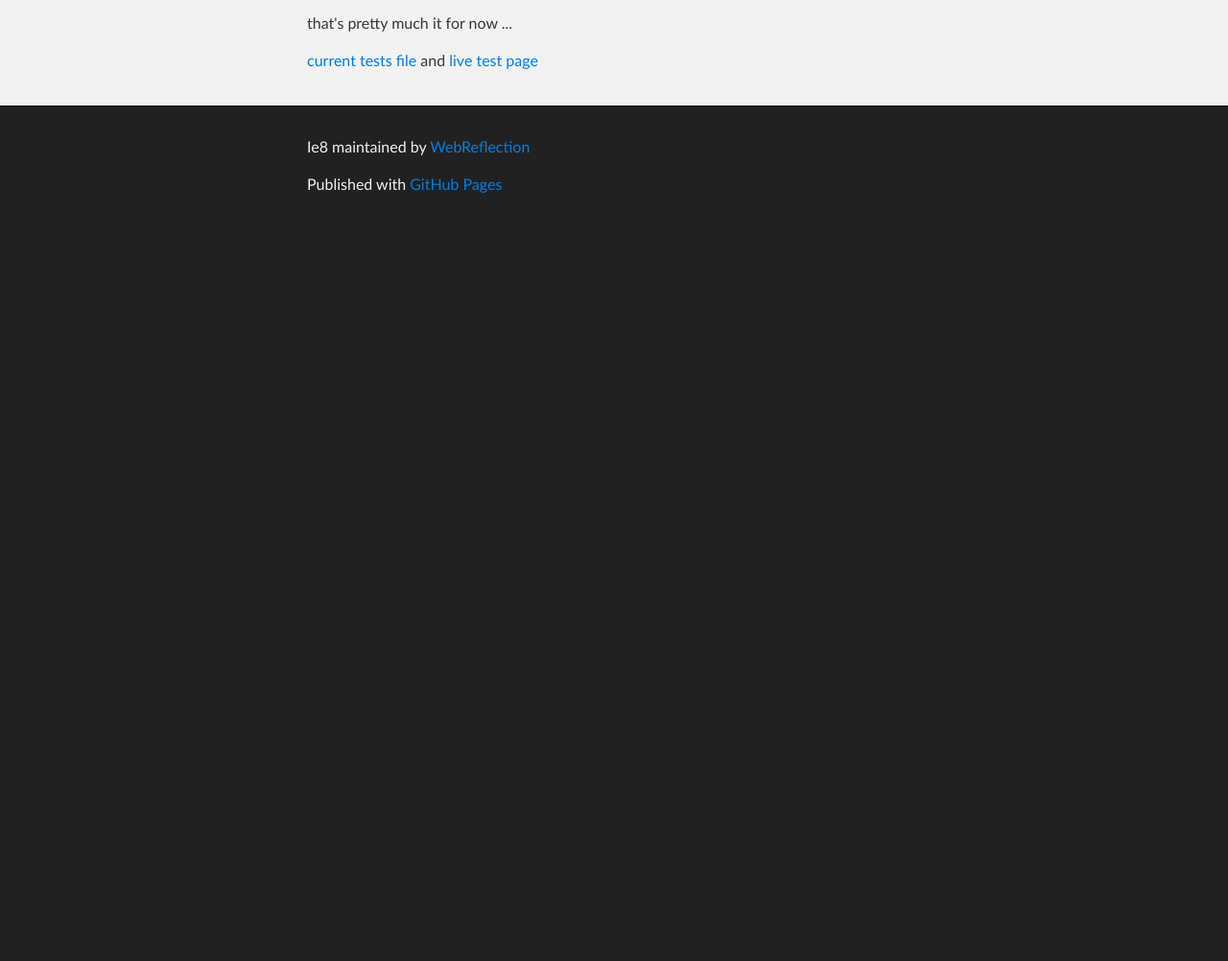
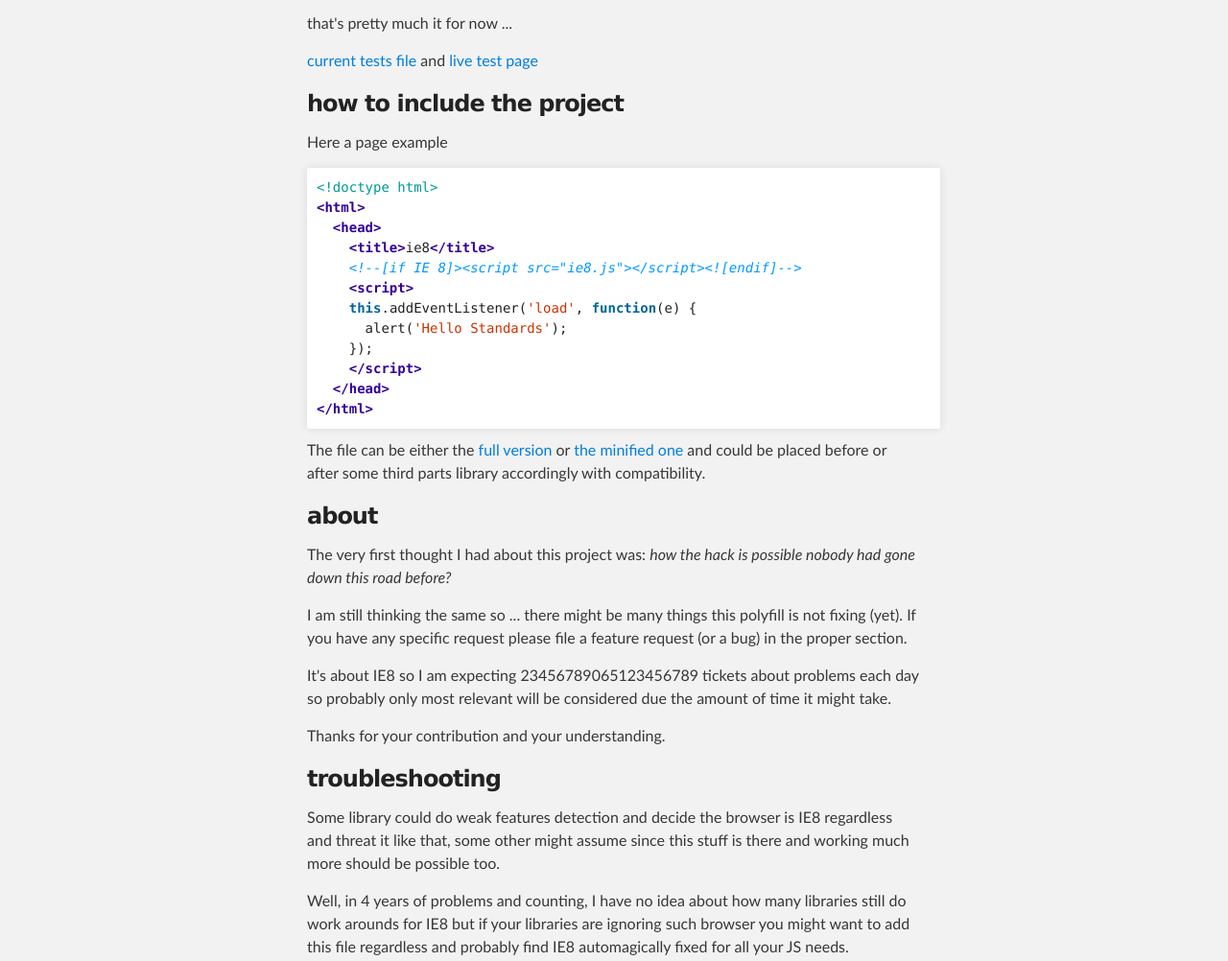
Before and after one commit to WebReflection/ie8, a plain HTML site: page index.html in a window 1280 px wide. Shown: the part 589-1591 px from the top of the page at 96% size. Before the commit the page ends 828 px from the top, so only its background shows below. Drawn offline with Linux system fonts and the light colour scheme.

Commit message:
Create gh-pages branch via GitHub

```diff
--- a/index.html
+++ b/index.html
@@ -52,6 +52,46 @@
 </ul><p>that's pretty much it for now ... </p>
 
 <p><a href="test/ie8.js">current tests file</a> and <a href="http://webreflection.github.io/ie8/test/">live test page</a></p>
+
+<h3>
+<a name="how-to-include-the-project" class="anchor" href="#how-to-include-the-project"><span class="octicon octicon-link"></span></a>how to include the project</h3>
+
+<p>Here a page example</p>
+
+<div class="highlight"><pre><span class="cp">&lt;!doctype html&gt;</span>
+<span class="nt">&lt;html&gt;</span>
+  <span class="nt">&lt;head&gt;</span>
+    <span class="nt">&lt;title&gt;</span>ie8<span class="nt">&lt;/title&gt;</span>
+    <span class="c">&lt;!--[if IE 8]&gt;&lt;script src="ie8.js"&gt;&lt;/script&gt;&lt;![endif]--&gt;</span>
+    <span class="nt">&lt;script&gt;</span>
+    <span class="k">this</span><span class="p">.</span><span class="nx">addEventListener</span><span class="p">(</span><span class="s1">'load'</span><span class="p">,</span> <span class="kd">function</span><span class="p">(</span><span class="nx">e</span><span class="p">)</span> <span class="p">{</span>
+      <span class="nx">alert</span><span class="p">(</span><span class="s1">'Hello Standards'</span><span class="p">);</span>
+    <span class="p">});</span>
+    <span class="nt">&lt;/script&gt;</span>
+  <span class="nt">&lt;/head&gt;</span>
+<span class="nt">&lt;/html&gt;</span>
+</pre></div>
+
+<p>The file can be either the <a href="build/ie8.max.js">full version</a> or <a href="build/ie8.js">the minified one</a> and could be placed before or after some third parts library accordingly with compatibility.</p>
+
+<h3>
+<a name="about" class="anchor" href="#about"><span class="octicon octicon-link"></span></a>about</h3>
+
+<p>The very first thought I had about this project was: <em>how the hack is possible nobody had gone down this road before?</em></p>
+
+<p>I am still thinking the same so ... there might be many things this polyfill is not fixing (yet).
+If you have any specific request please file a feature request (or a bug) in the proper section.</p>
+
+<p>It's about IE8 so I am expecting 23456789065123456789 tickets about problems each day so probably only most relevant will be considered due the amount of time it might take.</p>
+
+<p>Thanks for your contribution and your understanding.</p>
+
+<h3>
+<a name="troubleshooting" class="anchor" href="#troubleshooting"><span class="octicon octicon-link"></span></a>troubleshooting</h3>
+
+<p>Some library could do weak features detection and decide the browser is IE8 regardless and threat it like that, some other might assume since this stuff is there and working much more should be possible too.</p>
+
+<p>Well, in 4 years of problems and counting, I have no idea about how many libraries still do work arounds for IE8 but if your libraries are ignoring such browser you might want to add this file regardless and probably find IE8 automagically fixed for all your JS needs.</p>
       </section>
     </div>
 
```
Also changed, not shown: params.json (+1 -1 lines).
